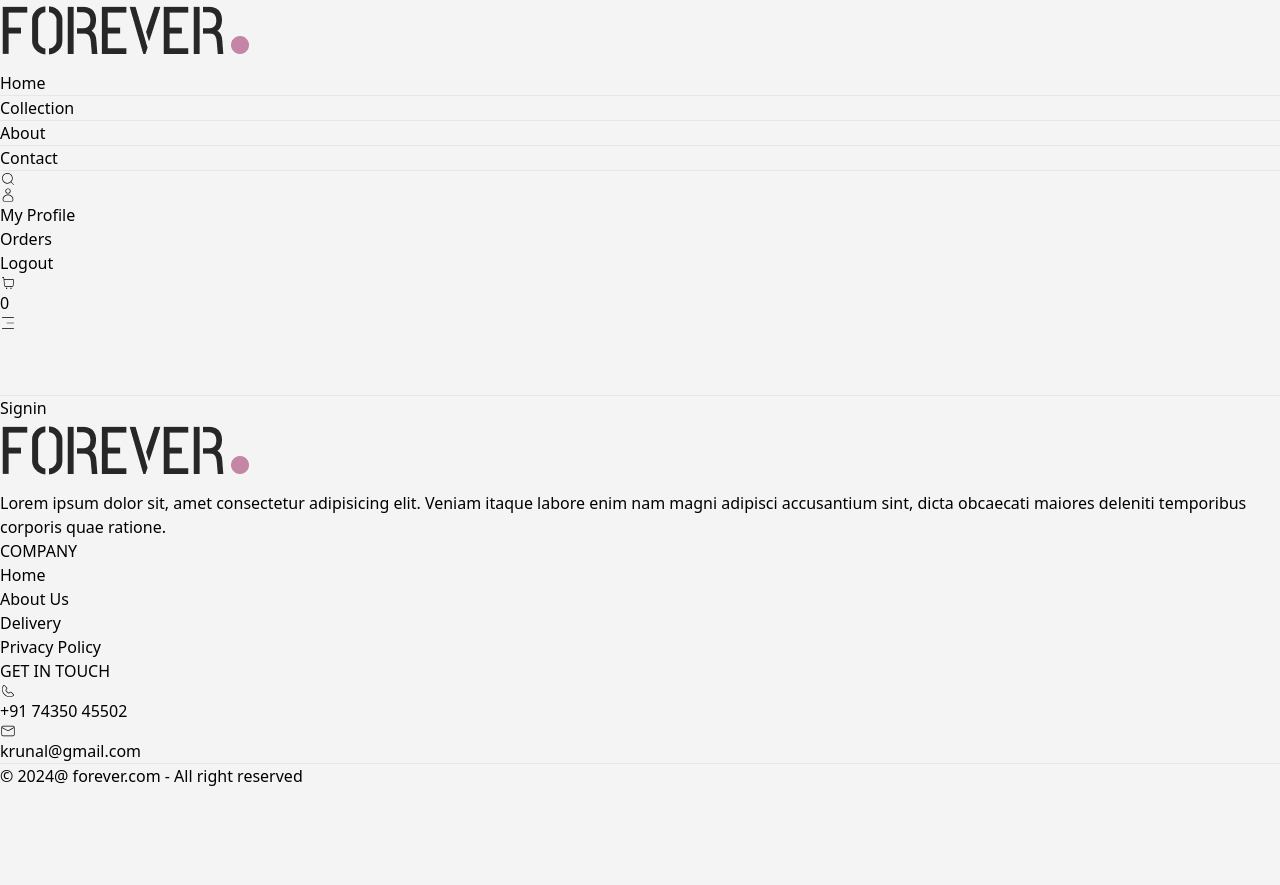
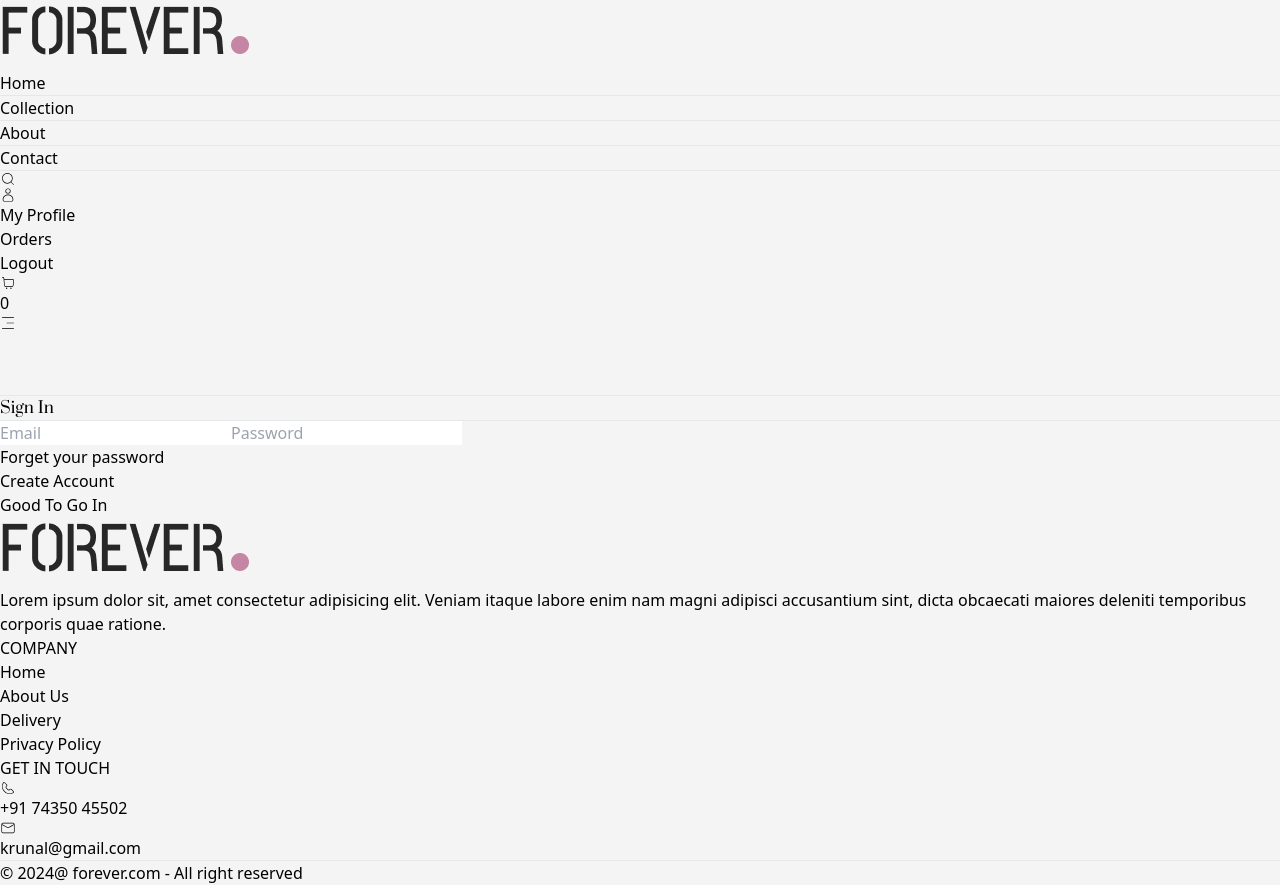
Before and after one commit to krunal-ar-panhal/Eco-front, a React (Vite) app: page /signin in a window 1280 px wide. Before the commit the page ends 800 px from the top, so only its background shows below. Built offline with nearby package versions, Linux system fonts and the light colour scheme.

Commit message:
create signin and signup page in single page

```diff
--- a/src/Pages/Signin.jsx
+++ b/src/Pages/Signin.jsx
@@ -1,9 +1,54 @@
-import React from 'react'
+import React, { useState } from "react";
+import Motion from "../Components/Motion";
 
 const Signin = () => {
+  const [currentState, setCurrentState] = useState("Sign In");
+
+  const handleSubmit = (e) => {
+    e.preventdefault()
+  }
+
   return (
-    <div>Signin</div>
-  )
-}
+    <Motion>
+      <form onSubmit={handleSubmit} className="flex flex-col items-center w-[90%] sm:max-w-96 m-auto mt-14 gap-4 text-gray-800">
+        <div className="inline-flex items-center gap-2 mb-2 mt-10">
+          <p className="prata-regular text-3xl ">{currentState}</p>
+          <hr className="border-none h-[1.5px] w-8 bg-gray-800" />
+        </div>
+        {currentState === "Sign In" ? (
+          ""
+        ) : (
+          <input
+            type="text"
+            placeholder="Name"
+            required
+            className="w-full px-3 py-2 border border-gray-800"
+          />
+        )}
+        <input
+          type="email"
+          placeholder="Email"
+          required
+          className="w-full px-3 py-2 border border-gray-800"
+        />
+        <input
+          type="password"
+          placeholder="Password"
+          required
+          className="w-full px-3 py-2 border border-gray-800"
+        />
+        <div className="w-full flex justify-between text-sm mt-[8px]">
+          <p className="cursor-pointer"> Forget your password</p>
+          {currentState === "Sign In" ? (
+            <p onClick={()=>setCurrentState("Sign Up")} className="cursor-pointer">Create Account</p>
+          ) : (
+            <p onClick={()=>setCurrentState("Sign In")} className="cursor-pointer">Login here</p>
+          )}
+        </div>
+        <button className="bg-black text-white font-light px-8 py-2 mt-4">{currentState === "Sign In" ? "Good To Go In" : "Good To Go Up" }</button>
+      </form>
+    </Motion>
+  );
+};
 
-export default Signin
+export default Signin;
```
